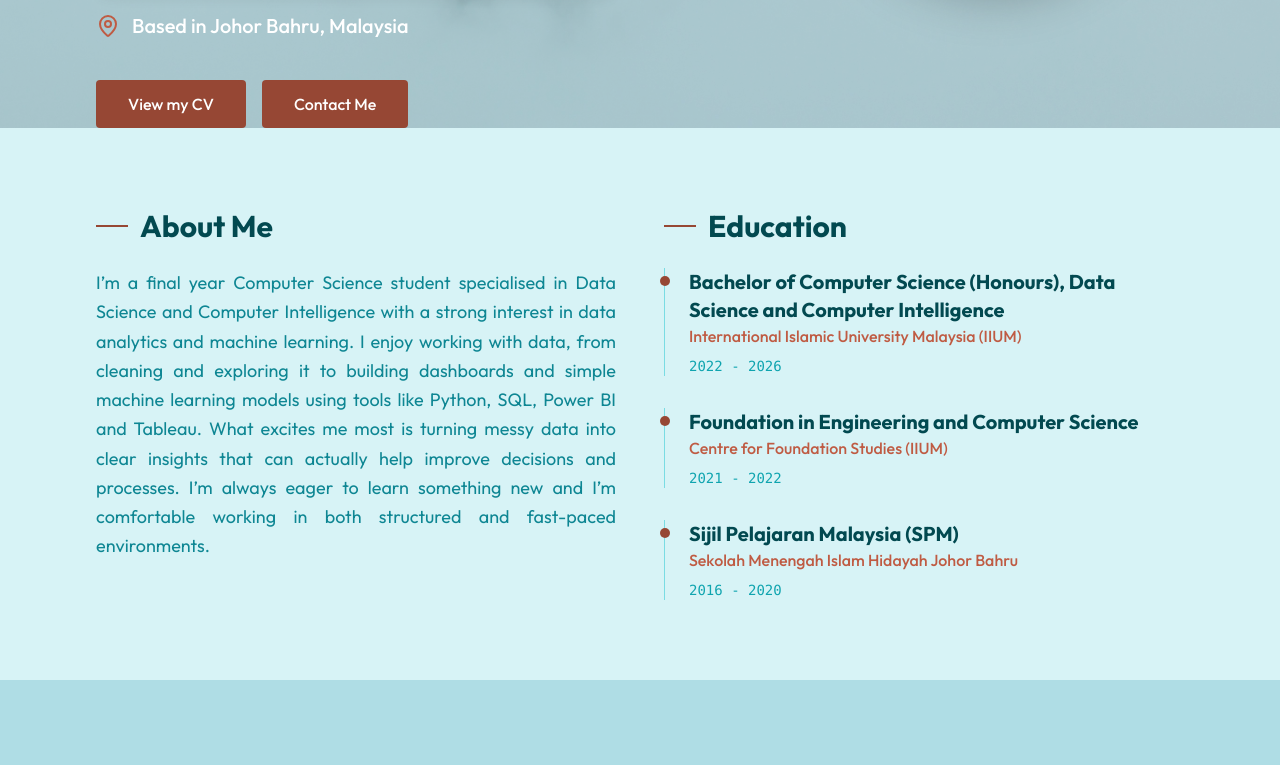
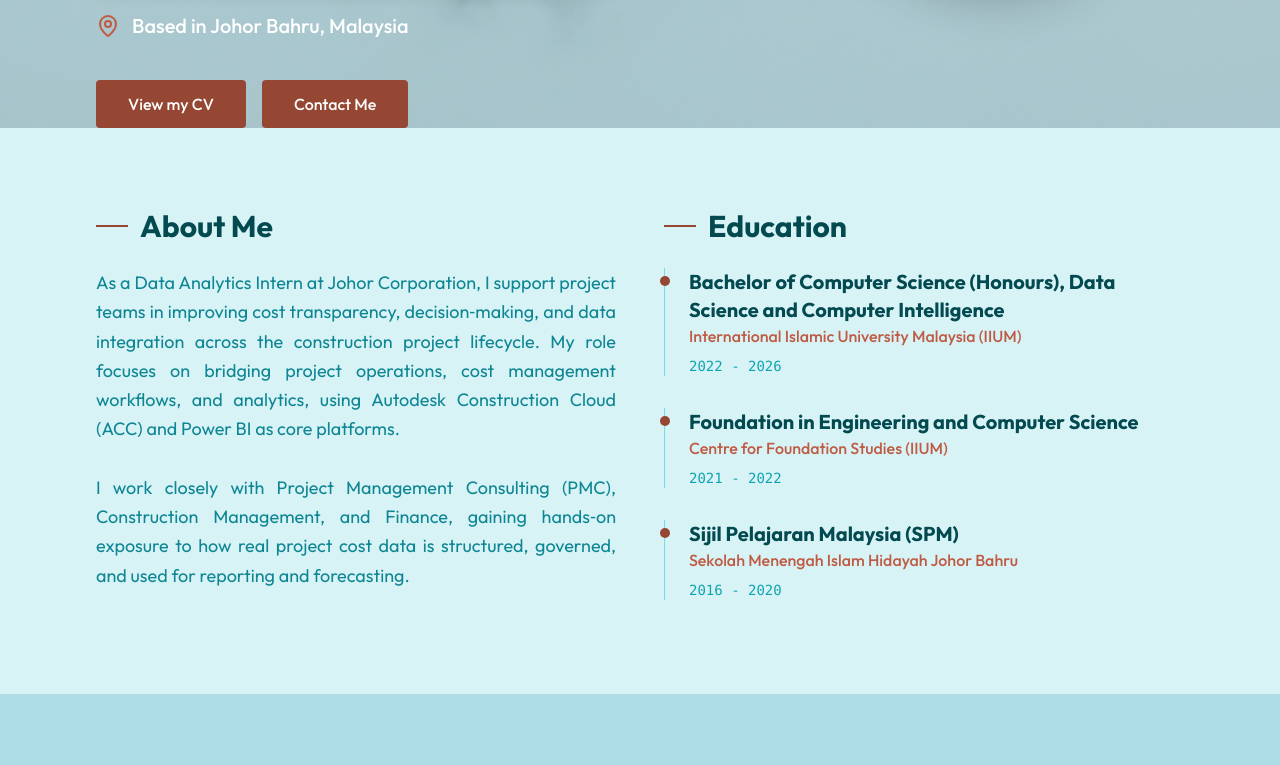
Before and after one commit to hafizjais/Portfolio, a React (Vite) app: page / in a window 1280 px wide. Shown: the part 610-1375 px from the top of the page. Built offline with nearby package versions, Linux system fonts and the light colour scheme.

Commit message:
feat: add About component, portfolio data configuration, and CV file

```diff
--- a/src/components/About.jsx
+++ b/src/components/About.jsx
@@ -12,7 +12,7 @@ const About = () => {
                     <span className="w-8 h-[2px] bg-sky-500"></span>
                     About Me
                 </h2>
-                <p className="text-slate-400 leading-relaxed text-lg mb-6 text-justify">
+                <p className="text-slate-400 leading-relaxed text-lg mb-6 text-justify whitespace-pre-line">
                     {about.bio}
                 </p>
             </div>
--- a/src/portfolioData.js
+++ b/src/portfolioData.js
@@ -12,7 +12,9 @@ export const portfolioData = {
     github: "https://github.com/peacejez",
   },
   about: {
-    bio: "I’m a final year Computer Science student specialised in Data Science and Computer Intelligence with a strong interest in data analytics and machine learning. I enjoy working with data, from cleaning and exploring it to building dashboards and simple machine learning models using tools like Python, SQL, Power BI and Tableau. What excites me most is turning messy data into clear insights that can actually help improve decisions and processes. I’m always eager to learn something new and I’m comfortable working in both structured and fast-paced environments.",
+    bio: `As a Data Analytics Intern at Johor Corporation, I support project teams in improving cost transparency, decision‑making, and data integration across the construction project lifecycle. My role focuses on bridging project operations, cost management workflows, and analytics, using Autodesk Construction Cloud (ACC) and Power BI as core platforms.
+
+I work closely with Project Management Consulting (PMC), Construction Management, and Finance, gaining hands‑on exposure to how real project cost data is structured, governed, and used for reporting and forecasting.`,
     education: [
       {
         degree: "Bachelor of Computer Science (Honours), Data Science and Computer Intelligence",
```
Also changed, not shown: 1 other file (tests, documents, lock files or other folders).
